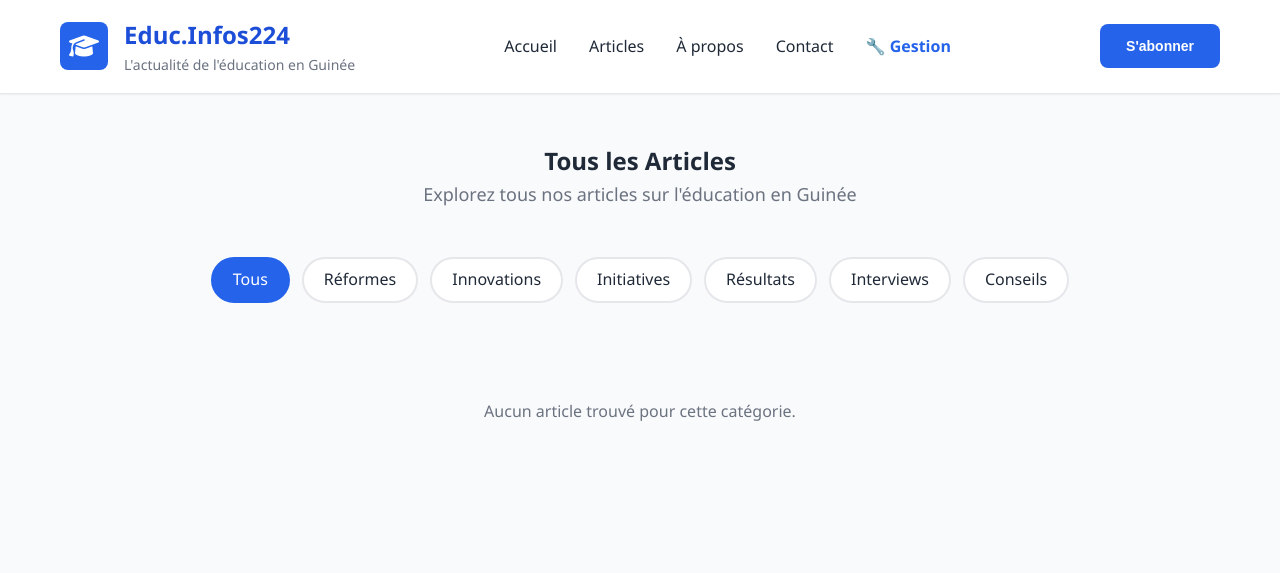
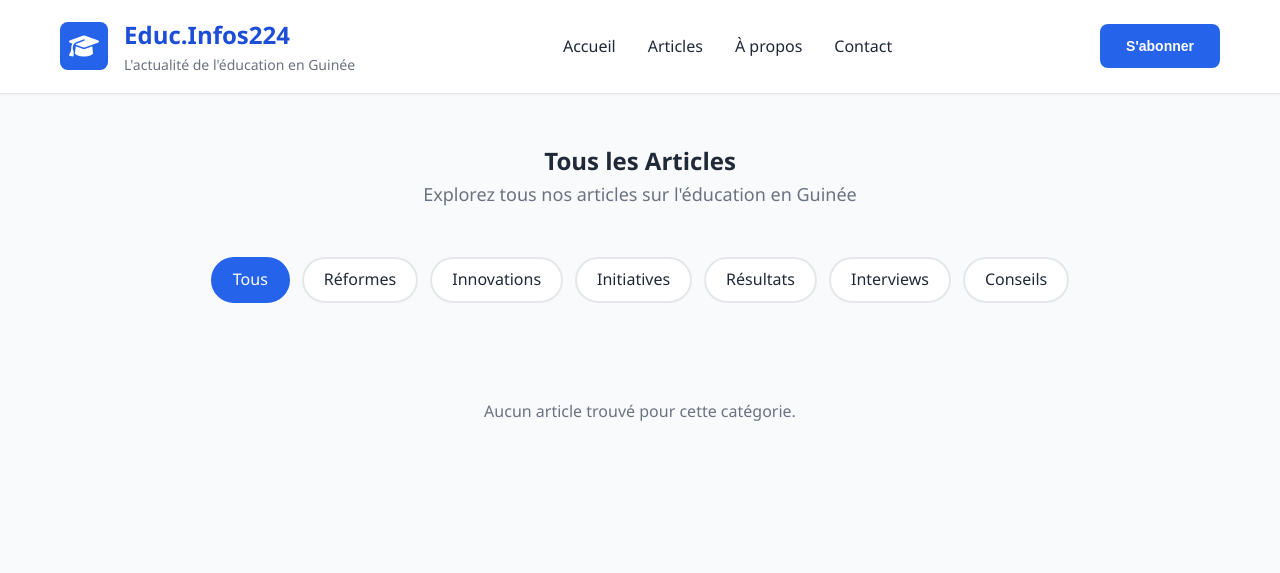
Before and after one commit to Bella5768/educinfos, a Django app: page /articles/ in a window 1280 px wide. Shown: the top 573 px of the page. Run offline with Django 4.2, Linux system fonts and the light colour scheme; data that the repository does not hold is empty.

Commit message:
Remove management link from public navigation

```diff
--- a/templates/base.html
+++ b/templates/base.html
@@ -27,7 +27,6 @@
                     <a href="#articles" class="nav-link">Articles</a>
                     <a href="#apropos" class="nav-link">À propos</a>
                     <a href="#contact" class="nav-link">Contact</a>
-                    <a href="{% url 'dashboard' %}" class="nav-link" style="color: var(--primary-color); font-weight: 600;">🔧 Gestion</a>
                 </nav>
                 <button class="btn btn-primary">S'abonner</button>
                 <button class="mobile-menu-btn">
```
